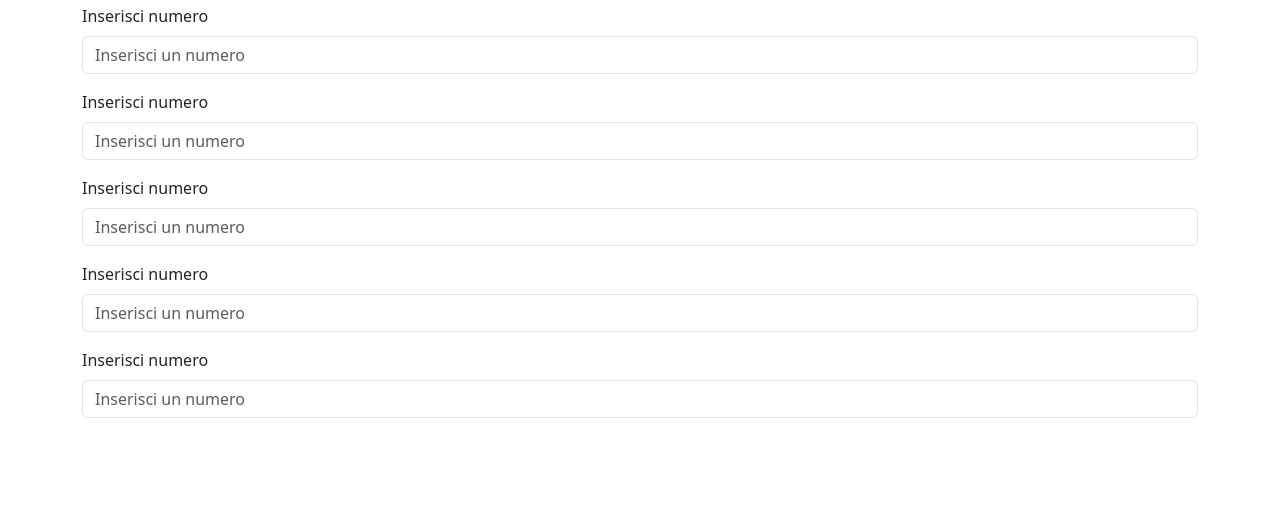
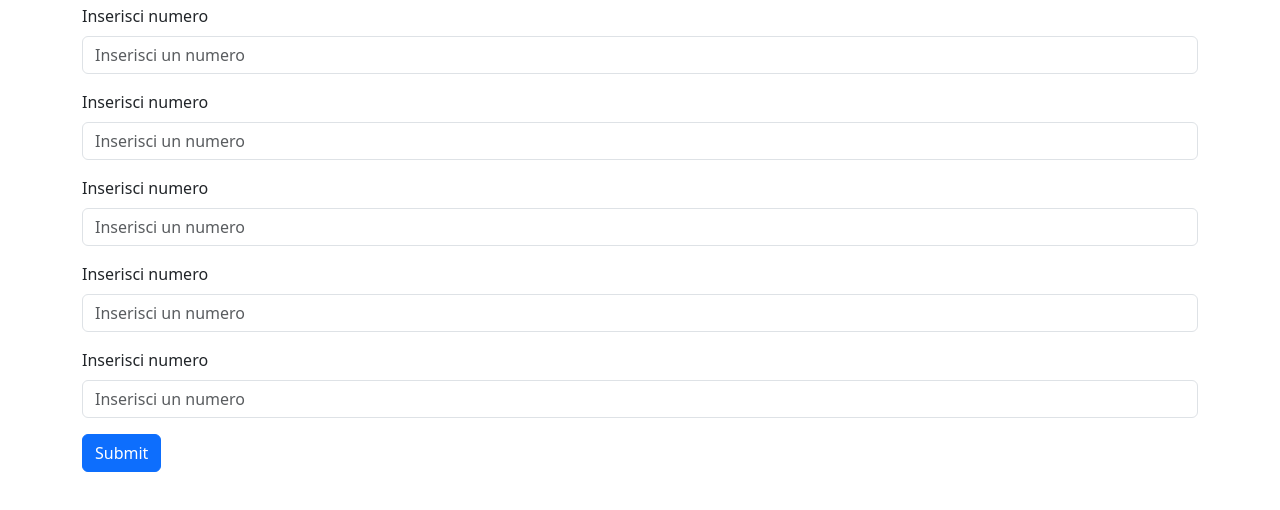
Before and after one commit to massimopallera/js-simon, a plain HTML site: page index.html in a window 1280 px wide. Shown: the part 42-552 px from the top of the page. Drawn offline with nearby package versions, Linux system fonts and the light colour scheme.

Commit message:
add: submit button and prevend default

```diff
--- a/assets/js/main.js
+++ b/assets/js/main.js
@@ -30,8 +30,7 @@ const maxTime = 1
     numbContainer.classList.add('d-none') //hide the numbers and the timer
     formContainer.classList.remove('d-none') //display form
 
-      formEl.innerHTML = addInputsInForm()
-
+    formEl.insertAdjacentHTML('afterbegin', addInputsInForm())
 
   } else {
     timeValue = `${++time}s`
@@ -42,6 +41,25 @@ const maxTime = 1
 
 },1000)
 
+
+
+formEl.addEventListener('submit', function(e) {
+  e.preventDefault();
+
+  const inputs = () =>  {
+    let array = []
+
+    //to fix
+    for (let i = 1; i <= 5; i++) {
+      // array.push(e.target..value)
+    }
+
+    return array
+  }
+
+  console.log(inputs());
+
+})
 
 
 //prints the random numbers array
@@ -58,11 +76,11 @@ function printRandoms(arr){
 
 function addInputsInForm(){
   let markup = ``
-  for (let i = 0; i < 5; i++) {
+  for (let i = 1; i <= 5; i++) {
     markup += `
     <div class="mb-3">
-      <label for="${i}" class="form-label">Inserisci numero</label>
-      <input type="number" class="form-control" name="${i}" id="${i}" aria-describedby=""
+      <label for="number${i}" class="form-label">Inserisci numero</label>
+      <input type="number" class="form-control" name="number${i}" id="number${i}" aria-describedby=""
         placeholder="Inserisci un numero" />
     </div>
     `
--- a/index.html
+++ b/index.html
@@ -19,6 +19,13 @@
         <h2 class="text-center">Inserisci i numeri memorizzati</h2>
 
         <form id="formInputNumbers" class="">
+
+          <button
+            type="submit"
+            class="btn btn-primary"
+          >
+            Submit
+          </button>
 
         </form>
 
```
Lines whose indentation alone changed are shown as unchanged.
